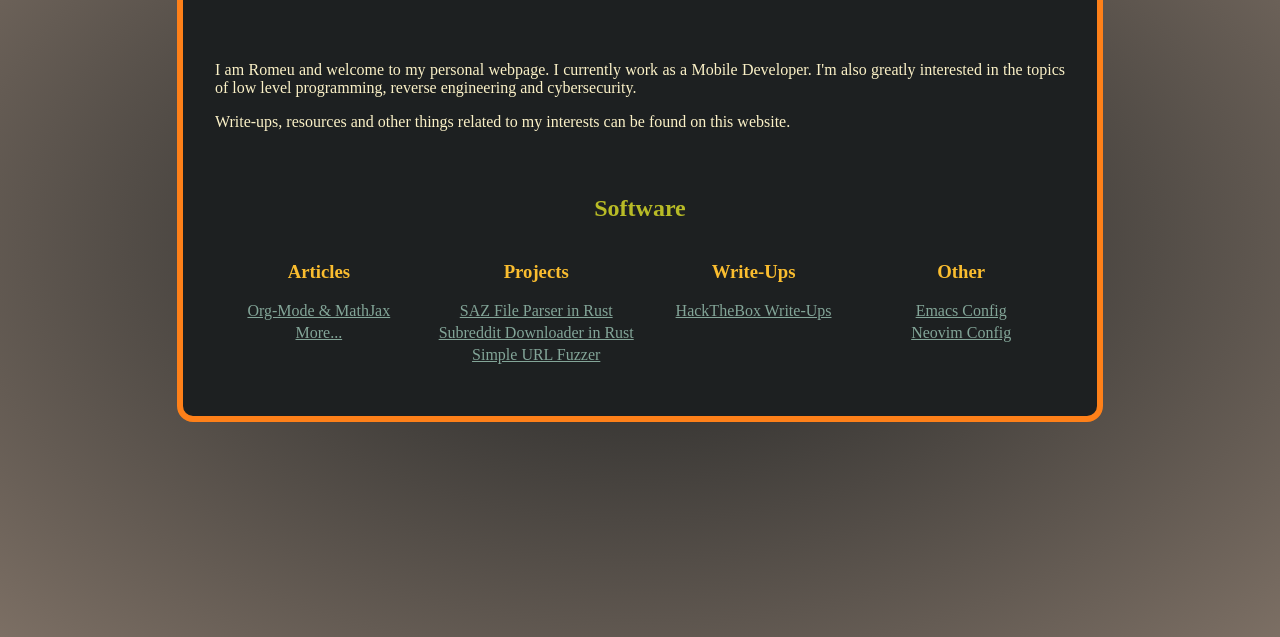
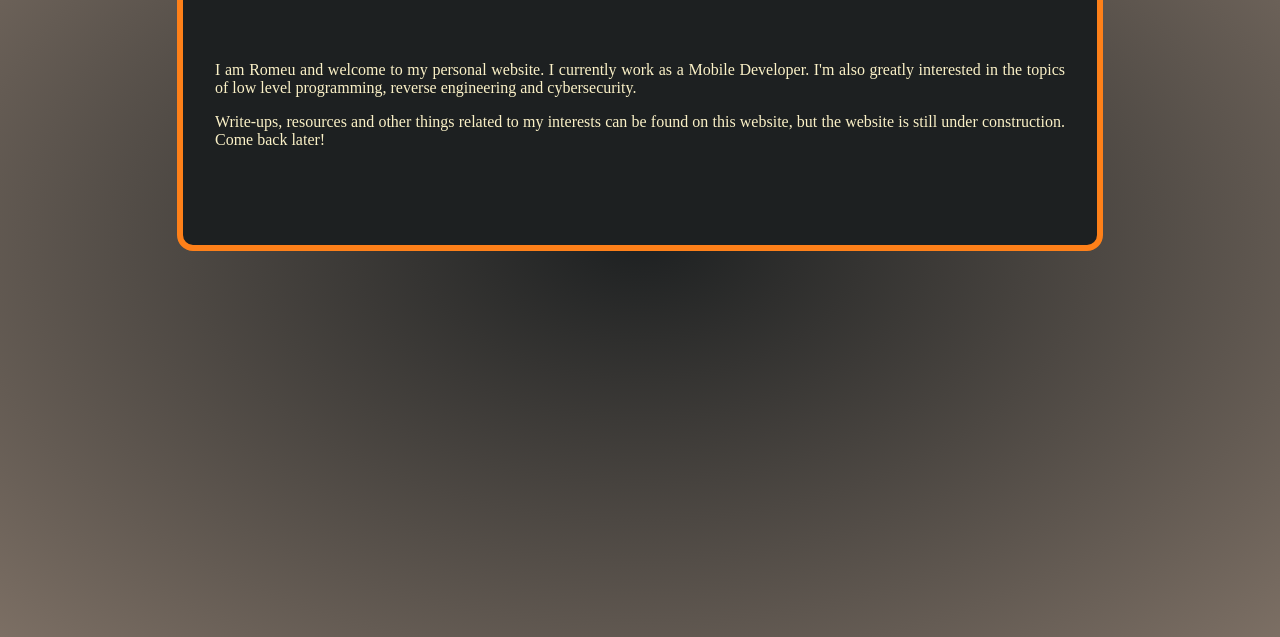
Before and after one commit to RomeuG/romeug.github.io, a plain HTML site: page index.html in a window 1280 px wide. Shown: the part 163-800 px from the top of the page. Drawn offline with Linux system fonts and the light colour scheme.

Commit message:
some changes

```diff
--- a/index.html
+++ b/index.html
@@ -16,70 +16,71 @@
     </p>
 
     <p>
-      I am Romeu and welcome to my personal webpage. I currently work as a
+      I am Romeu and welcome to my personal website. I currently work as a
       Mobile Developer. I'm also greatly interested in the topics of low level
       programming, reverse engineering and cybersecurity.
     </p>
     <p>
       Write-ups, resources and other things related to my interests can be found
-      on this website.
+      on this website, but the website is still under construction. Come back
+      later!
     </p>
 
     <p class="spacing-64" \></p>
 
-    <h2>Software</h2>
-    <div class="container">
-      <ul class="menu-list">
-        <li class="menu-list-item flex-basis-100-margin fit-content">
-          <h3>Articles</h3>
-          <ul>
-            <li>
-              <a href="articles/org-mode-mathjax/org-mode-mathjax.html"
-                >Org-Mode & MathJax</a
-              >
-            </li>
-            <li>
-              <a href="articles/org-mode-mathjax/org-mode-mathjax.html"
-                >More...</a
-              >
-            </li>
-          </ul>
-        </li>
-        <li class="menu-list-item flex-basis-100-margin fit-content">
-          <h3>Projects</h3>
-          <ul>
-            <li>
-              <a href="https://github.com/RomeuG/sazparser"
-                >SAZ File Parser in Rust</a
-              >
-            </li>
-            <li>
-              <a href="https://github.com/RomeuG/Subreddit-Downloader"
-                >Subreddit Downloader in Rust</a
-              >
-            </li>
-            <li>
-              <a href="https://github.com/RomeuG/Simple-Url-Fuzzer"
-                >Simple URL Fuzzer</a
-              >
-            </li>
-          </ul>
-        </li>
-        <li class="menu-list-item flex-basis-100-margin fit-content">
-          <h3>Write-Ups</h3>
-          <ul>
-            <li><a href="writeups/htb/index.html">HackTheBox Write-Ups</a></li>
-          </ul>
-        </li>
-        <li class="menu-list-item flex-basis-100-margin fit-content">
-          <h3>Other</h3>
-          <ul>
-            <li><a href="other/emacs.html">Emacs Config</a></li>
-            <li><a href="other/neovim.html">Neovim Config</a></li>
-          </ul>
-        </li>
-      </ul>
-    </div>
+    <!-- <h2>Software</h2> -->
+    <!-- <div class="container"> -->
+    <!--   <ul class="menu-list"> -->
+    <!--     <li class="menu-list-item flex-basis-100-margin fit-content"> -->
+    <!--       <h3>Articles</h3> -->
+    <!--       <ul> -->
+    <!--         <li> -->
+    <!--           <a href="articles/org-mode-mathjax/org-mode-mathjax.html" -->
+    <!--             >Org-Mode & MathJax</a -->
+    <!--           > -->
+    <!--         </li> -->
+    <!--         <li> -->
+    <!--           <a href="articles/org-mode-mathjax/org-mode-mathjax.html" -->
+    <!--             >More...</a -->
+    <!--           > -->
+    <!--         </li> -->
+    <!--       </ul> -->
+    <!--     </li> -->
+    <!--     <li class="menu-list-item flex-basis-100-margin fit-content"> -->
+    <!--       <h3>Projects</h3> -->
+    <!--       <ul> -->
+    <!--         <li> -->
+    <!--           <a href="https://github.com/RomeuG/sazparser" -->
+    <!--             >SAZ File Parser in Rust</a -->
+    <!--           > -->
+    <!--         </li> -->
+    <!--         <li> -->
+    <!--           <a href="https://github.com/RomeuG/Subreddit-Downloader" -->
+    <!--             >Subreddit Downloader in Rust</a -->
+    <!--           > -->
+    <!--         </li> -->
+    <!--         <li> -->
+    <!--           <a href="https://github.com/RomeuG/Simple-Url-Fuzzer" -->
+    <!--             >Simple URL Fuzzer</a -->
+    <!--           > -->
+    <!--         </li> -->
+    <!--       </ul> -->
+    <!--     </li> -->
+    <!--     <li class="menu-list-item flex-basis-100-margin fit-content"> -->
+    <!--       <h3>Write-Ups</h3> -->
+    <!--       <ul> -->
+    <!--         <li><a href="writeups/htb/index.html">HackTheBox Write-Ups</a></li> -->
+    <!--       </ul> -->
+    <!--     </li> -->
+    <!--     <li class="menu-list-item flex-basis-100-margin fit-content"> -->
+    <!--       <h3>Other</h3> -->
+    <!--       <ul> -->
+    <!--         <li><a href="other/emacs.html">Emacs Config</a></li> -->
+    <!--         <li><a href="other/neovim.html">Neovim Config</a></li> -->
+    <!--       </ul> -->
+    <!--     </li> -->
+    <!--   </ul> -->
+    <!-- </div> -->
 
     <!-- <div class="subdivision"> -->
     <!--     <div class="column"> -->
```
Also changed, not shown: 1 other file.
